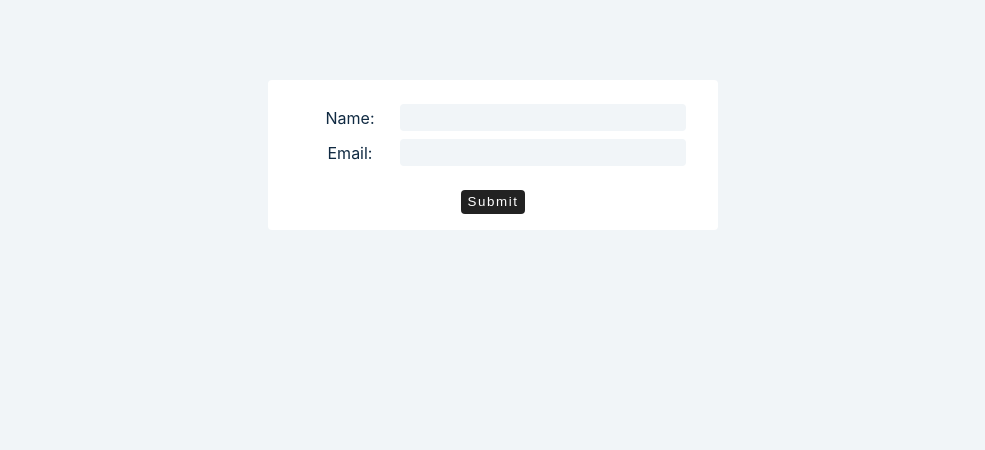
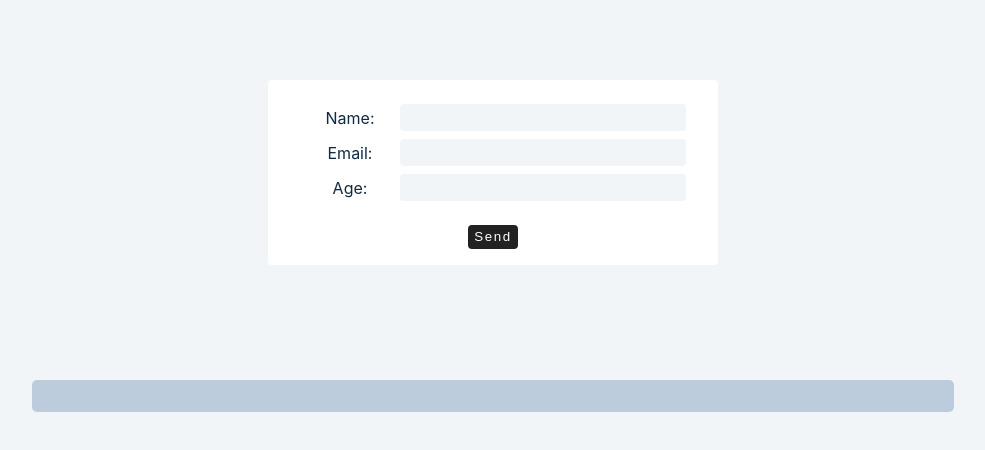
Before and after one commit to ismaelBZ/react-tutorial-2020-john-smilga, a React (Create React App) app: page / in a window 1280 px wide. Shown: the top 450 px of the page, without its empty margins (147-1132 px from the left). Built offline with nearby package versions, Linux system fonts and the light colour scheme.

Commit message:
Form rendering with an Object State handled by an unique function

```diff
--- a/src/App.js
+++ b/src/App.js
@@ -1,5 +1,5 @@
 import React from 'react'
-import Setup from './tutorials/forms/1-controlled-inputs'
+import Setup from './tutorials/forms/2-multiple-inputs'
 
 const App = () => {
   return (
--- /dev/null
+++ b/src/tutorials/forms/2-multiple-inputs.jsx
@@ -0,0 +1,79 @@
+import { useLayoutEffect, useState } from "react";
+
+const MultipleInputs = () => {
+  const [people, setPeople] = useState([]);
+  const [person, setPerson] = useState({ id: new Date().getTime().toString(), firstName: "", email: "", age: "" });
+
+  const { firstName, email, age } = person;
+
+  const handleChange = (e) => {
+    const inputName = e.target.name;
+    const inputValue = e.target.value;
+    setPerson({...person, [inputName]: inputValue})
+  }
+
+
+  const handleSubmit = (e) => {
+    e.preventDefault();
+    if (firstName && age && email) {
+      setPeople((people) => [...people, person]);
+      setPerson({ id: new Date().getTime().toString(), firstName: "", email: "", age: "" });
+      console.log("Send Successfully");
+    } else {
+      console.log("Some Data is Empy!");
+    }
+  };
+
+  return (
+    <>
+      <form className="form">
+        <div className="form-control">
+          <label htmlFor="name">Name: </label>
+          <input
+            type="text"
+            name="firstName"
+            id="fisrtName"
+            value={firstName}
+            onChange={handleChange}
+          />
+        </div>
+        <div className="form-control">
+          <label htmlFor="email">Email: </label>
+          <input
+            type="text"
+            name="email"
+            id="email"
+            value={email}
+            onChange={handleChange}
+          />
+        </div>
+        <div className="form-control">
+          <label htmlFor="age">Age: </label>
+          <input
+            type="text"
+            name="age"
+            id="age"
+            value={age}
+            onChange={handleChange}
+          />
+        </div>
+        <button type="submit" onClick={handleSubmit}>
+          Send
+        </button>
+      </form>
+      <ul style={{ backgroundColor: "var(--clr-grey-8)", margin: "10%", padding: "1rem", borderRadius: "5px" }}>
+        {people.map(({ id, firstName, age, email }) => {
+          return (
+            <li key={id} className="item">
+              <h2>{firstName}</h2>
+              <p>{email}</p>
+              <p>{age}</p>
+            </li>
+          );
+        })}
+      </ul>
+    </>
+  );
+};
+
+export default MultipleInputs;
```
